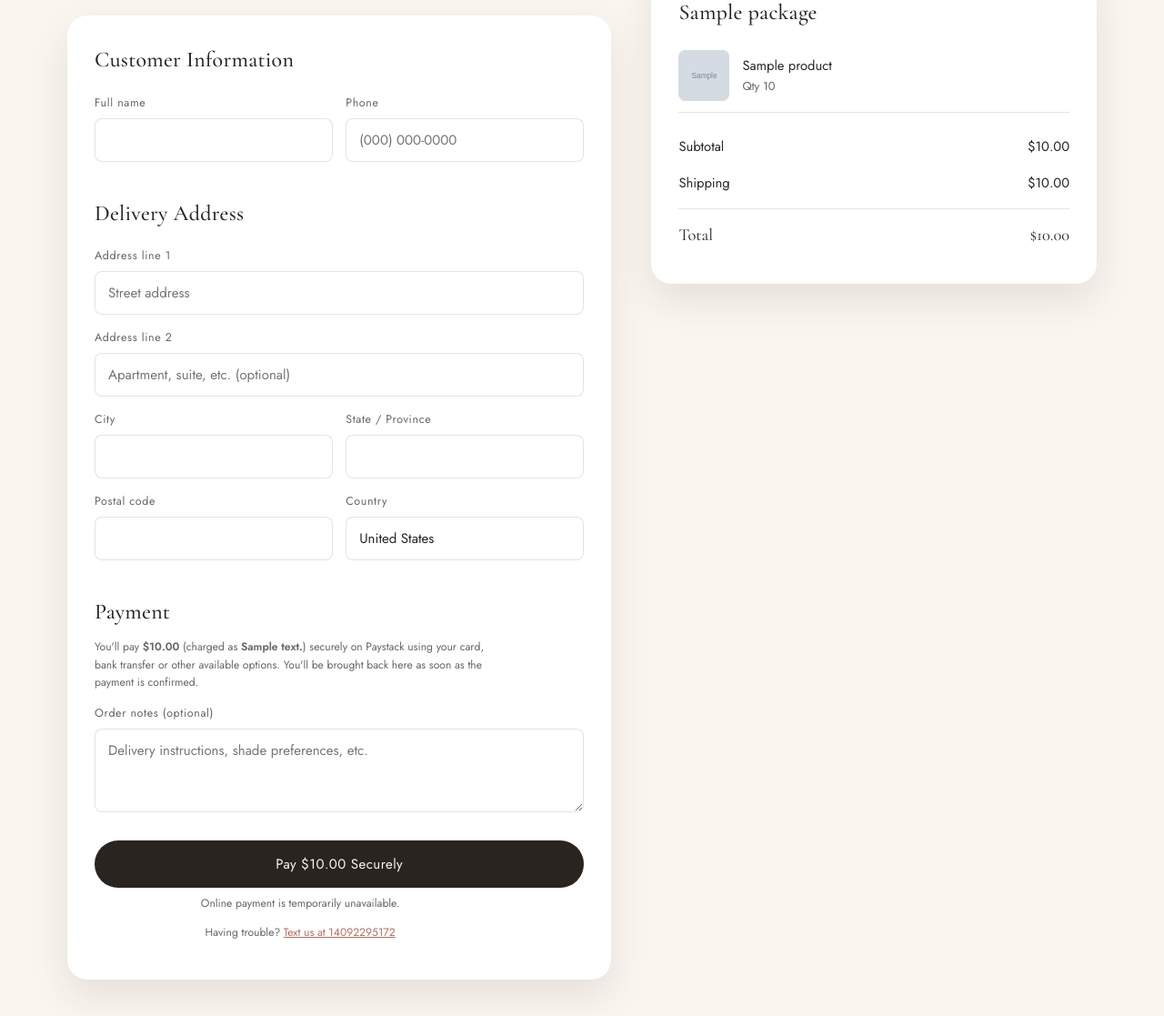
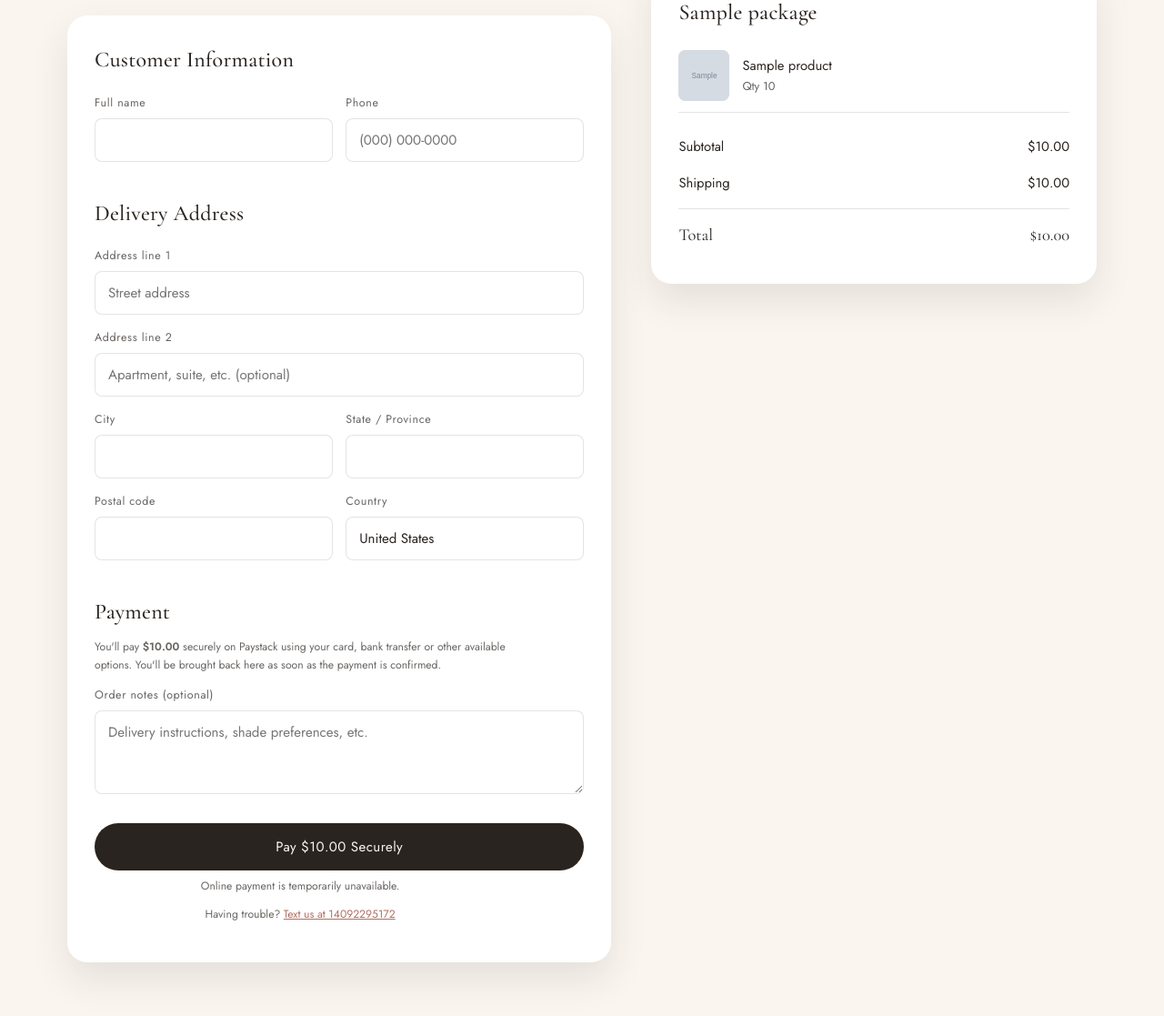
Before and after one commit to Rarejoe/aprilskin, a Flask app: template skincare-app/app/templates/checkout.html in a window 1280 px wide. Shown: the part 296-1413 px from the top of the page at 91% size. Run offline with Flask 3, Linux system fonts and the light colour scheme; the template is opened without the code that fills it: most values are stand-ins (such as "Sample title", 1, 10 or a date in 2020); grey boxes marked "Sample" are stand-in pictures.

Commit message:
Update payment message in checkout template

```diff
--- a/skincare-app/app/templates/checkout.html
+++ b/skincare-app/app/templates/checkout.html
@@ -61,7 +61,7 @@
 
         <h3 style="margin:22px 0 10px;">Payment</h3>
         <p class="field-hint" style="margin-bottom:14px;">
-          You'll pay <strong>{{ total|currency }}</strong>{% if charge_note %} (charged as <strong>{{ charge_note }}</strong>){% endif %}
+          You'll pay <strong>{{ total|currency }}</strong>
           securely on Paystack using your card, bank transfer or other available options. You'll be
           brought back here as soon as the payment is confirmed.
         </p>
```
